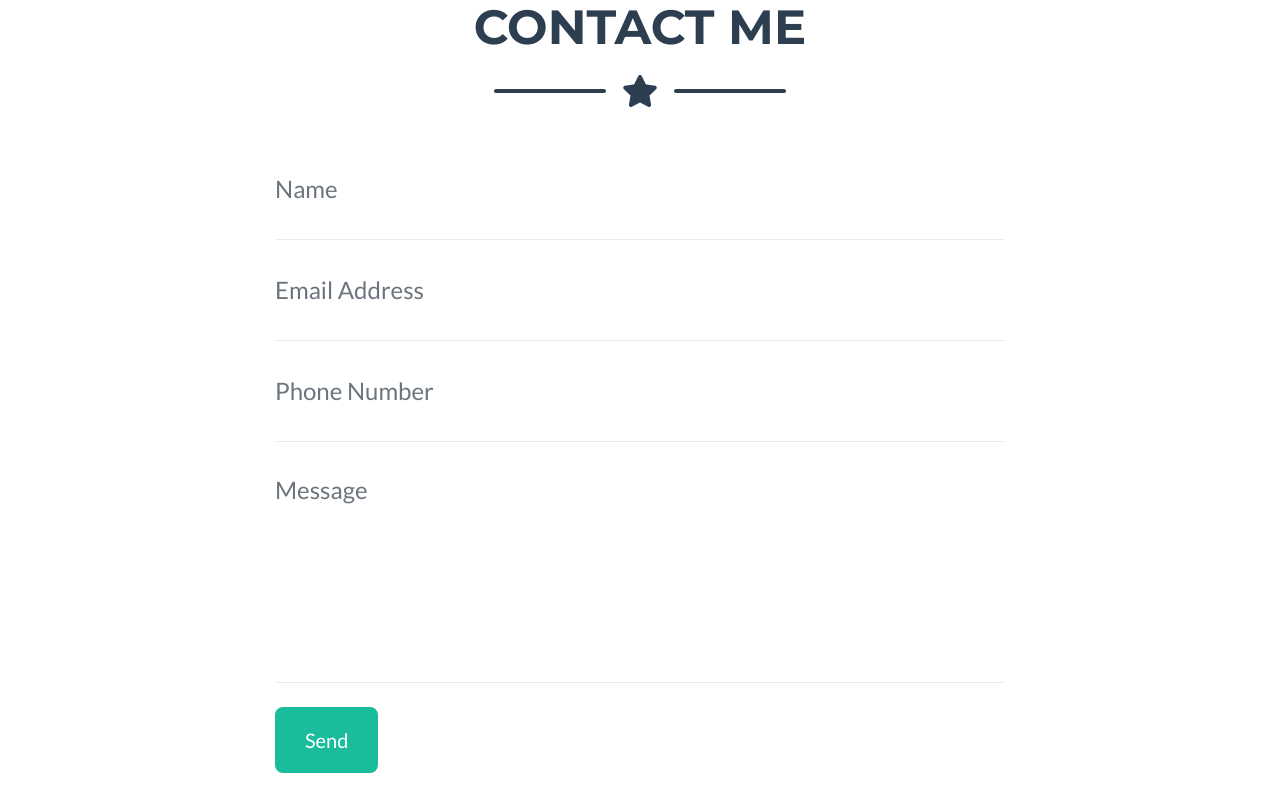
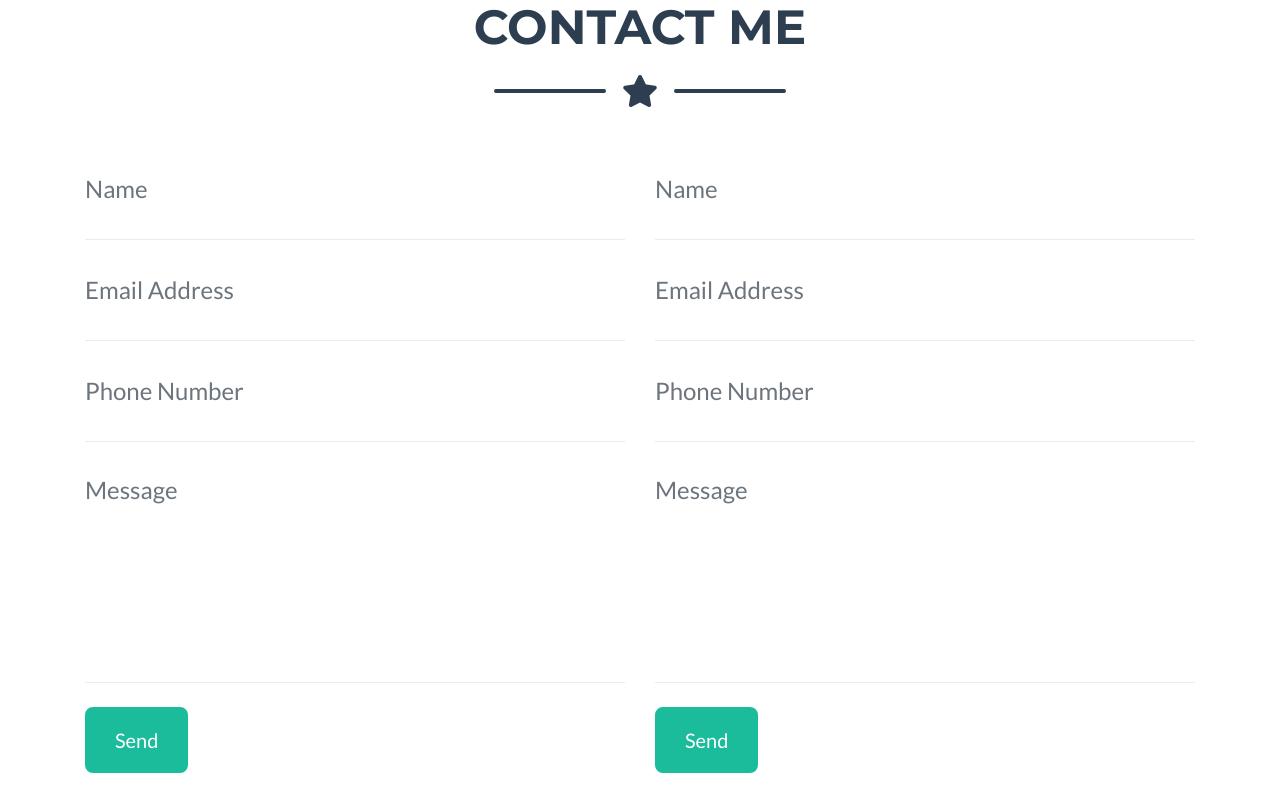
Before and after one commit to MysteriousSaputra/porfolio, a website with bundled scripts: page index.html in a window 1280 px wide. Shown: the part 2200-3000 px from the top of the page. Built offline with nearby package versions, Linux system fonts and the light colour scheme.

Commit message:
update index

```diff
--- a/index.html
+++ b/index.html
@@ -224,7 +224,45 @@
 
       <!-- Contact Section Form -->
       <div class="row">
-        <div class="col-lg-8 mx-auto">
+        <div class="col-lg-6 mx-auto">
+          <!-- To configure the contact form email address, go to mail/contact_me.php and update the email address in the PHP file on line 19. -->
+          <form name="sentMessage" id="contactForm" novalidate="novalidate">
+            <div class="control-group">
+              <div class="form-group floating-label-form-group controls mb-0 pb-2">
+                <label>Name</label>
+                <input class="form-control" id="name" type="text" placeholder="Name" required="required" data-validation-required-message="Please enter your name.">
+                <p class="help-block text-danger"></p>
+              </div>
+            </div>
+            <div class="control-group">
+              <div class="form-group floating-label-form-group controls mb-0 pb-2">
+                <label>Email Address</label>
+                <input class="form-control" id="email" type="email" placeholder="Email Address" required="required" data-validation-required-message="Please enter your email address.">
+                <p class="help-block text-danger"></p>
+              </div>
+            </div>
+            <div class="control-group">
+              <div class="form-group floating-label-form-group controls mb-0 pb-2">
+                <label>Phone Number</label>
+                <input class="form-control" id="phone" type="tel" placeholder="Phone Number" required="required" data-validation-required-message="Please enter your phone number.">
+                <p class="help-block text-danger"></p>
+              </div>
+            </div>
+            <div class="control-group">
+              <div class="form-group floating-label-form-group controls mb-0 pb-2">
+                <label>Message</label>
+                <textarea class="form-control" id="message" rows="5" placeholder="Message" required="required" data-validation-required-message="Please enter a message."></textarea>
+                <p class="help-block text-danger"></p>
+              </div>
+            </div>
+            <br>
+            <div id="success"></div>
+            <div class="form-group">
+              <button type="submit" class="btn btn-primary btn-xl" id="sendMessageButton">Send</button>
+            </div>
+          </form>
+        </div>
+        <div class="col-lg-6 mx-auto">
           <!-- To configure the contact form email address, go to mail/contact_me.php and update the email address in the PHP file on line 19. -->
           <form name="sentMessage" id="contactForm" novalidate="novalidate">
             <div class="control-group">
```
